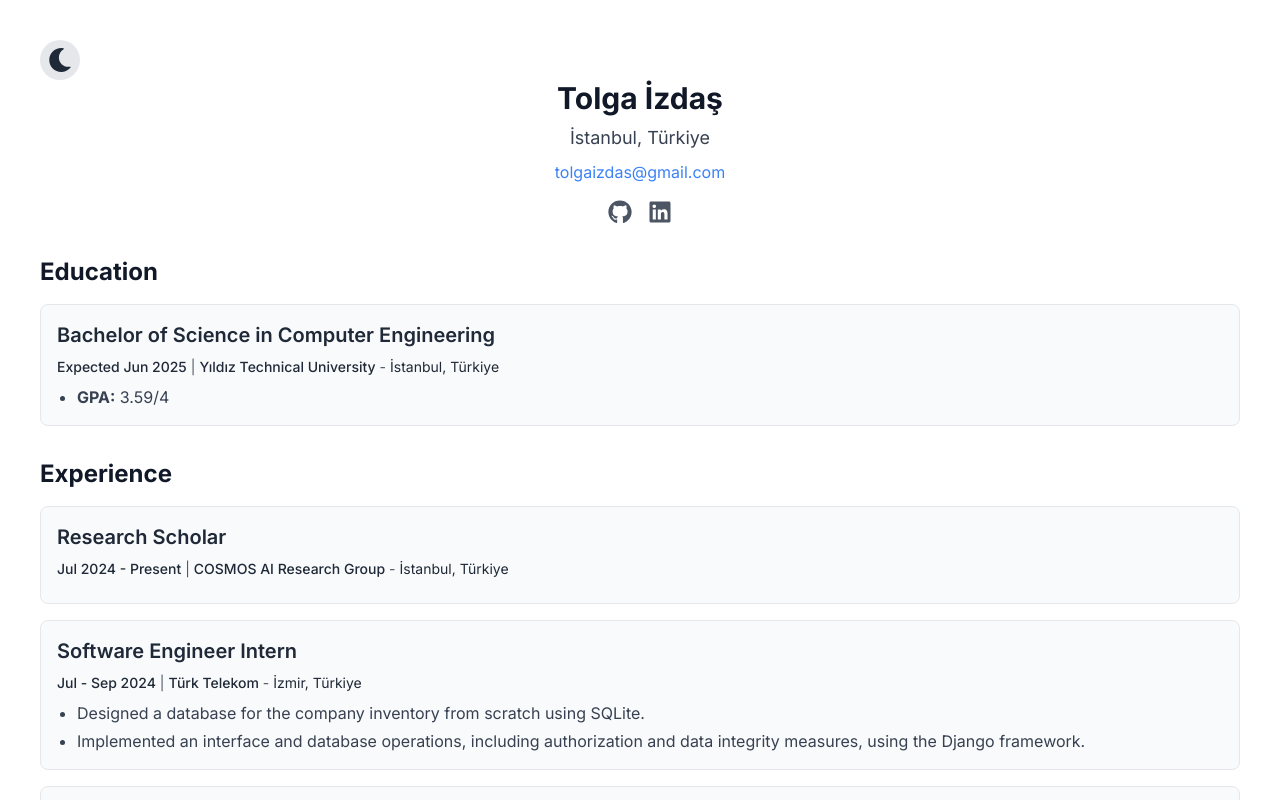
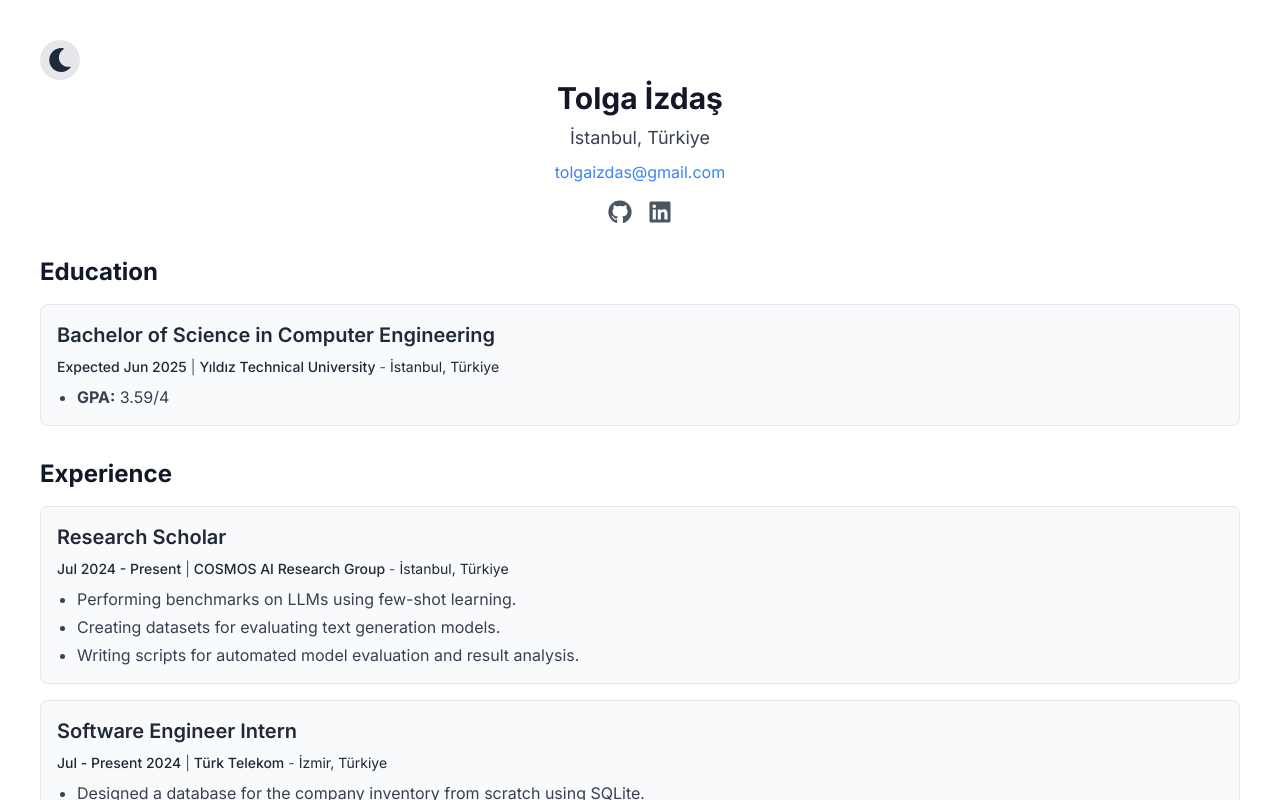
Before and after one commit to tolgaizdas/personal-website, a Next.js app: page / in a window 1280 px wide. Shown: the top 800 px of the page. Built offline with nearby package versions, Linux system fonts and the light colour scheme.

Commit message:
added description

```diff
--- a/src/app/page.js
+++ b/src/app/page.js
@@ -34,11 +34,15 @@ export default function Home() {
         date: "Jul 2024 - Present",
         company: "COSMOS AI Research Group",
         location: "İstanbul, Türkiye",
-        description: [],
+        description: [
+          "Performing benchmarks on LLMs using few-shot learning.",
+          "Creating datasets for evaluating text generation models.",
+          "Writing scripts for automated model evaluation and result analysis.",
+        ],
       },
       {
         header: "Software Engineer Intern",
-        date: "Jul - Sep 2024",
+        date: "Jul - Present 2024",
         company: "Türk Telekom",
         location: "İzmir, Türkiye",
         description: [
```
